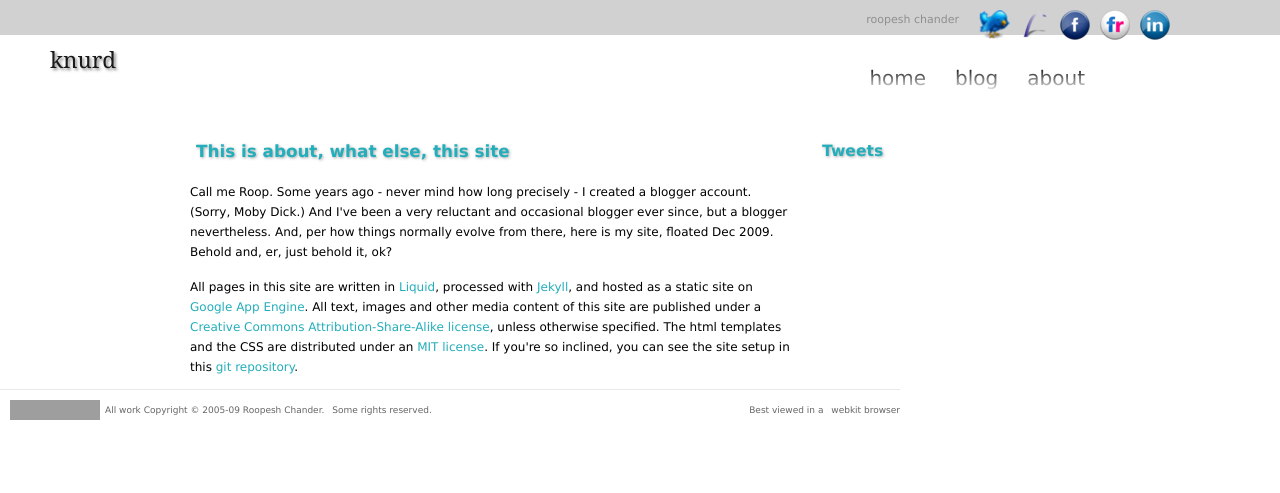
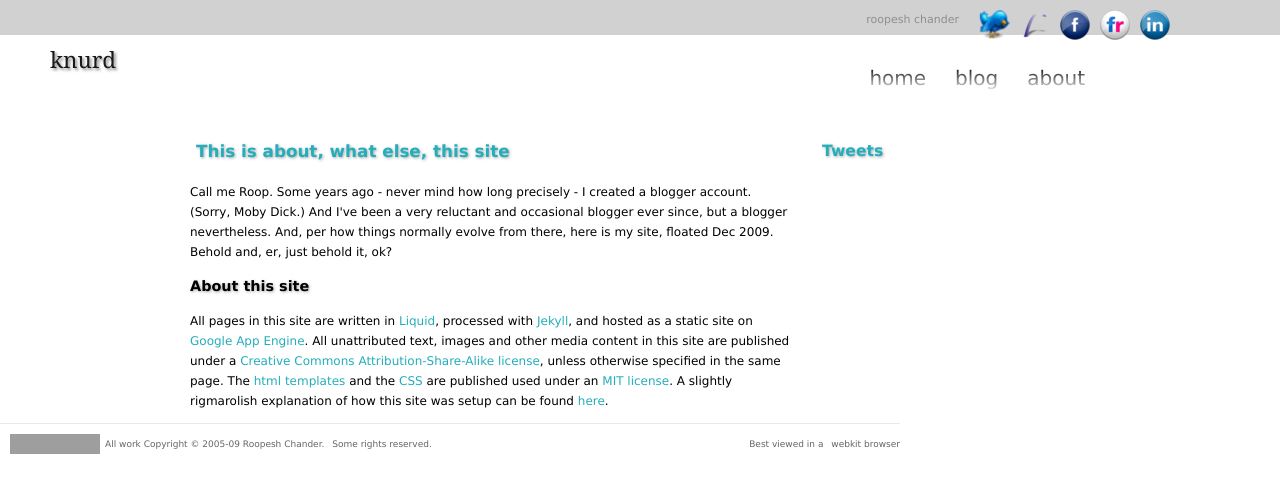
Before and after one commit to roop/roop.knurd.in-archive, a Jekyll site: the page built from about/index.html, in a window 1280 px wide and 900 px high. Shown: the top 493 px of the window. Built offline with Jekyll 4.4.1, drawn with Linux system fonts in a browser that asks for light colours; comment, search, counter and statistics services are not loaded; grey boxes are pictures that could not be loaded.

Commit message:
update about

```diff
--- a/about/index.html
+++ b/about/index.html
@@ -18,18 +18,23 @@ categories: about
         And, per how things normally evolve from there, here is my site,
         floated Dec 2009. Behold and, er, just behold it, ok?
     </p>
+    <h3>About this site</h3>
     <p>
         All pages in this site are written in
         <a href="http://liquidmarkup.org/">Liquid</a>,
         processed with <a href="http://jekyllrb.com/">Jekyll</a>, and hosted
         as a static site on <a href="http://appspot.com/">Google App Engine</a>.
-        All text, images and other media content of this site are published under a
-        <a rel="license" href="http://creativecommons.org/licenses/by-sa/3.0/">Creative Commons Attribution-Share-Alike license</a>, unless
-        otherwise specified.
-        The html templates and the CSS are distributed under an
+        All unattributed text, images and other media content in
+        this site are published under a
+        <a rel="license" href="http://creativecommons.org/licenses/by-sa/3.0/">Creative Commons Attribution-Share-Alike license</a>,
+        unless otherwise specified in the same page. The
+        <a href="http://github.com/roop/roop.github.com/tree/master/_layouts/">html templates</a>
+        and the <a href="http://github.com/roop/roop.github.com/tree/master/css/">CSS</a>
+        are published used under an
         <a href="http://creativecommons.org/licenses/MIT/">MIT license</a>.
-        If you're so inclined, you can see the site setup in this
-        <a href="http://github.com/roop/roop.github.com">git repository</a>.
+        A slightly rigmarolish
+        explanation of how this site was setup can be found
+        <a href="/about/making-of-knurd.html">here</a>.
     </p>
     </div>
 </div>
```
